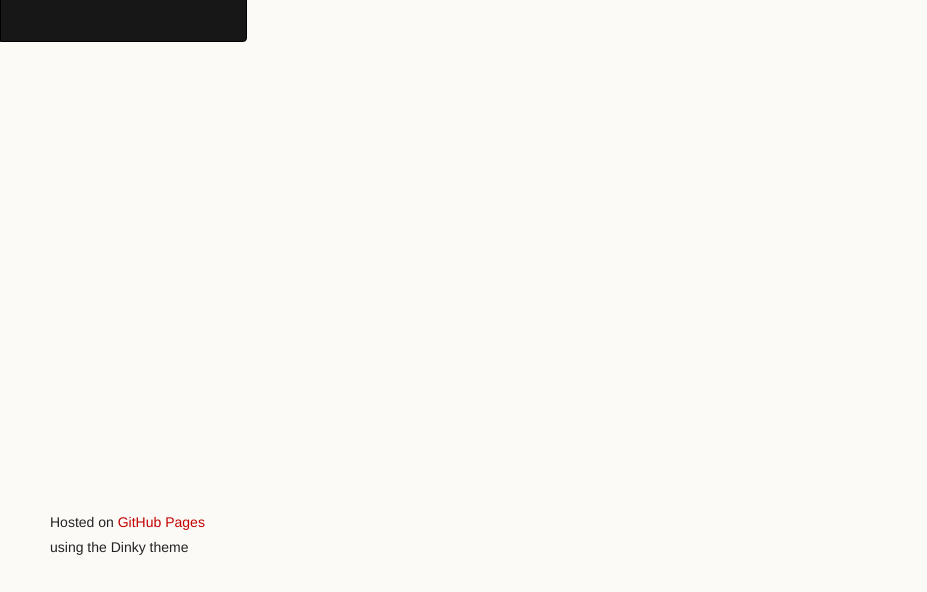
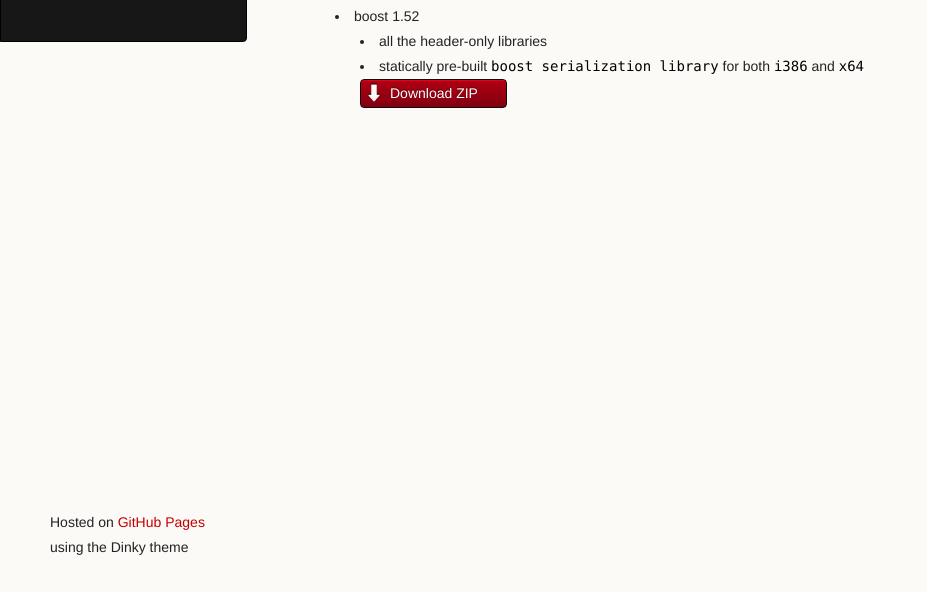
Before and after one commit to RGLab/binaries, a plain HTML site: page index.html in a window 1280 px wide. Shown: the part 208-800 px from the top of the page, without its empty margins (0-927 px from the left). Drawn offline with Linux system fonts and the light colour scheme.

Commit message:
add pre-built boost

```diff
--- a/index.html
+++ b/index.html
@@ -42,6 +42,27 @@
 </li>
 </ul>
       </section>
+            <section>
+        <ul>
+<li>boost 1.52
+
+<ul>
+<li>all the header-only libraries</li>
+<li>statically pre-built <code>boost serialization library</code> for both <code>i386</code> and <code>x64</code></li>
+
+
+<myButton>
+<li>
+  		<a class="buttons" href="lib/boost_1_5_20.zip"><font color = "white">Download ZIP</font></a>
+</li>
+</myButton>
+
+
+</ul>
+</li>
+</ul>
+      </section>
+
       <footer>
         <p><small>Hosted on <a href="http://pages.github.com">GitHub Pages</a> using the Dinky theme</small></p>
       </footer>
```
Also changed, not shown: 1 other file.
